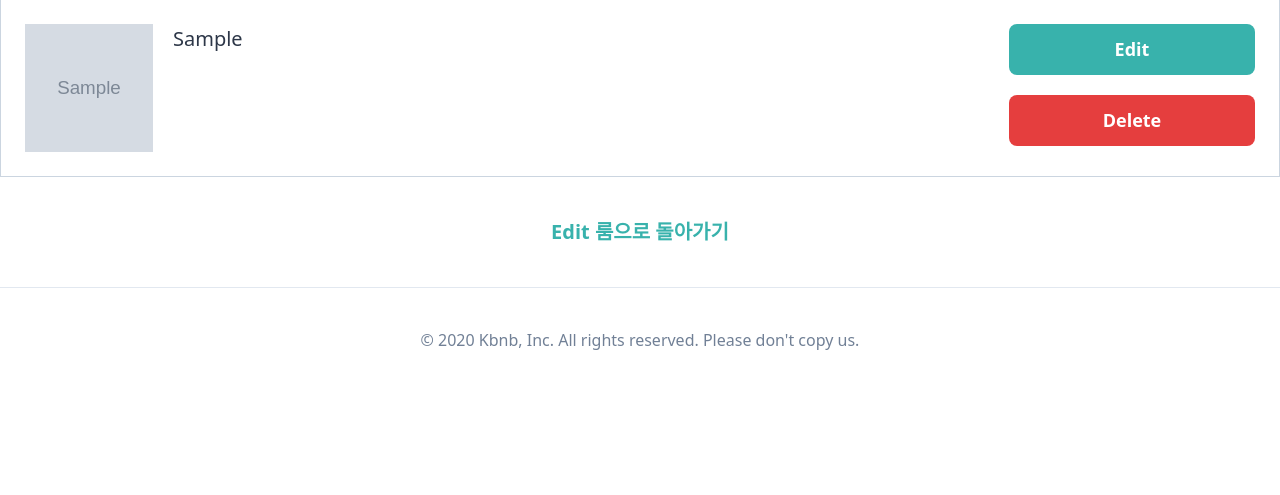
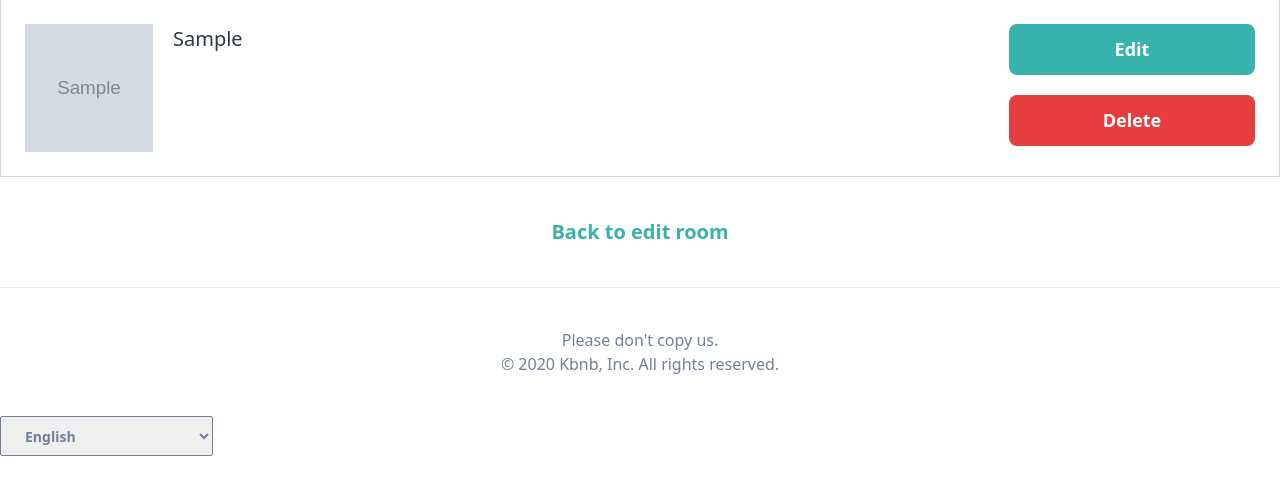
Before and after one commit to kih1024/airbnb_clone, a Django app: page /rooms/1/photos/ in a window 1280 px wide. Shown: the part 228-723 px from the top of the page. Run offline with Django 3.2, Linux system fonts and the light colour scheme; a user stored in the database is signed in; tables that the repository leaves empty hold one stand-in row (values such as "Sample post"); grey boxes marked "Sample" are stand-in pictures; some libraries are stand-ins or nearby versions.

Commit message:
번역 기능 추가

```diff
--- a/rooms/views.py
+++ b/rooms/views.py
@@ -147,10 +147,10 @@ def delete_photo(request, room_pk, photo_pk):
     try:
         room = models.Room.objects.get(pk=room_pk)
         if room.host.pk != user.pk:
-            messages.error(request, "해당 사진을 삭제할 수 없습니다.")
+            messages.error(request, "The picture cannot be deleted.")
         else:
             models.Photo.objects.filter(pk=photo_pk).delete()
-            messages.success(request, "사진 삭제 완료.")
+            messages.success(request, "Deletion completed.")
         return redirect(reverse("rooms:photos", kwargs={"pk": room_pk}))
     except models.Room.DoesNotExist:
         return redirect(reverse("core:home"))
@@ -161,7 +161,7 @@ class EditPhotoView(user_mixins.LoggedInOnlyView, SuccessMessageMixin, UpdateVie
     model = models.Photo
     template_name = "rooms/photo_edit.html"
     pk_url_kwarg = "photo_pk"
-    success_message = "사진 업데이트 완료"
+    success_message = "Photo update complete"
     fields = ("caption",)
 
     def get_success_url(self):
@@ -179,7 +179,7 @@ class AddPhotoView(user_mixins.LoggedInOnlyView, FormView):
         pk = self.kwargs.get("pk")
         # 방의 pk를 넘겨줌
         form.save(pk)
-        messages.success(self.request, "사진 업로드 완료")
+        messages.success(self.request, "Photo upload complete")
         return redirect(reverse("rooms:photos", kwargs={"pk": pk}))
 
 class CreateRoomView(user_mixins.LoggedInOnlyView, FormView):
@@ -194,5 +194,5 @@ class CreateRoomView(user_mixins.LoggedInOnlyView, FormView):
         room.save()
         # save_m2m() 함수는 데이터를 데이터베이스에 save해야만 사용할 수 있음.
         form.save_m2m()
-        messages.success(self.request, "방 업로드 완료")
+        messages.success(self.request, "Room upload complete")
         return redirect(reverse("rooms:detail", kwargs={"pk":room.pk}))
--- a/templates/base.html
+++ b/templates/base.html
@@ -1,4 +1,4 @@
-{% load static %}
+{% load static i18n %}
 <!DOCTYPE html>
 <html lang="en">
   <head>
@@ -18,7 +18,7 @@
         </a>
         {% block search-bar %}
         <form method = "get" action="{% url "rooms:search" %}" class="w-9/12">
-          <input class="search-box border font-medium placeholder-gray-600 px-5 py-2 rounded-sm w-64 shadow-md hover:shadow-lg focus:outline-none w-full" name="city" placeholder="Search by City" />
+          <input class="search-box border font-medium placeholder-gray-600 px-5 py-2 rounded-sm w-64 shadow-md hover:shadow-lg focus:outline-none w-full" name="city" placeholder="{% trans "Search by City" %}" />
         </form>
         {% endblock search-bar %}
       </div>
@@ -26,5 +26,14 @@
     </header>
     {% block content %}{% endblock content %}
     {% include "partials/footer.html" %}
+    <script>
+        const langSelect = document.getElementById("js-lang");
+        const handleLangChange = () => {
+            const selected = langSelect.value;
+            console.log(selected)
+            fetch(`{% url 'users:switch-language' %}?lang=${selected}`).then(() => window.location.reload());
+        }
+        langSelect.addEventListener("change", handleLangChange);
+    </script>
   </body>
 </html>
--- a/templates/partials/footer.html
+++ b/templates/partials/footer.html
@@ -1,3 +1,26 @@
+{% load i18n %}
+
 <footer class="container mx-auto text-center py-10 border-t font-medium text-gray-600">
-    &copy; 2020 Kbnb, Inc. All rights reserved. Please don't copy us.
+    <div class="flex flex-col">
+    <span>
+        {% trans "Please don't copy us." %}
+
+    </span>
+    <span>&copy; 2020 Kbnb, Inc. {% trans "All rights reserved." %}</span>
+    </div>
+    <div class="mt-10 flex">
+        {% get_current_language as LANGUAGE_CODE %}
+        <select class="w-1/6 h-10 text-sm" id="js-lang">
+            <option value="en"
+                {% if LANGUAGE_CODE == 'en' %}
+                selected
+                {% endif %}
+            >English</option>
+            <option value="ko"
+                {% if LANGUAGE_CODE == 'ko' %}
+                    selected
+                {% endif %}
+            >Korean</option>
+        </select>
+    </div>
 </footer>
--- a/templates/rooms/room_list.html
+++ b/templates/rooms/room_list.html
@@ -1,5 +1,5 @@
 {% extends "base.html" %}
-
+{% load i18n %}
 {% block page_title %}
     Home
 {% endblock page_title %}
@@ -21,7 +21,9 @@
                     <i class="fas fa-arrow-left fa-lg"></i>
                 </a>
             {% endif %}
-            <span class="mx-3 font-medium text-lg">{{page_obj.number}} of {{page_obj.paginator.num_pages}}</span>
+            <span class="mx-3 font-medium text-lg">
+                {% blocktrans with current_page=page_obj.number total_pages=page_obj.paginator.num_pages %}Page {{current_page}} of {{total_pages}}{% endblocktrans %}
+            </span>
             {% if page_obj.has_next %}
                 <a href="?page={{page_obj.next_page_number}}" class="text-teal-500">
                     <i class="fas fa-arrow-right fa-lg"></i>
--- a/templates/rooms/room_photos.html
+++ b/templates/rooms/room_photos.html
@@ -32,7 +32,7 @@
         {% endfor %}
 
         <div class="flex justify-center mt-5">
-            <a href="{{room.get_absolute_url}}edit" class="text-teal-500 font-semibold text-xl">Edit 룸으로 돌아가기</a>
+            <a href="{{room.get_absolute_url}}edit" class="text-teal-500 font-semibold text-xl">Back to edit room</a>
 
         </div>
 
--- a/templates/users/login.html
+++ b/templates/users/login.html
@@ -16,8 +16,8 @@
         {% include 'mixins/auth/auth_form.html' with form=form cta="Log in" %}
 
         <div class="mt-5">
-            <span class="mr-2">계정이 없으신가요?</span>
-            <a href="{% url 'users:signup' %}" class="text-teal-500 font-semibold">회원가입</a>
+            <span class="mr-2">Don't have an account?</span>
+            <a href="{% url 'users:signup' %}" class="text-teal-500 font-semibold">Sign up</a>
         </div>
     </div>
 
--- a/templates/users/signup.html
+++ b/templates/users/signup.html
@@ -16,8 +16,8 @@
         {% include 'mixins/auth/auth_form.html' with form=form cta="Sign up" %}
 
         <div class="mt-5">
-            <span class="mr-2">계정이 있으신가요?</span>
-            <a href="{% url 'users:login' %}" class="text-teal-500 font-semibold">로그인</a>
+            <span class="mr-2">Do you have an account?</span>
+            <a href="{% url 'users:login' %}" class="text-teal-500 font-semibold">Log in</a>
         </div>
     </div>
 {% endblock content %}
--- a/templates/users/update-profile.html
+++ b/templates/users/update-profile.html
@@ -15,7 +15,7 @@
         {% include 'mixins/auth/auth_form.html' with form=form cta="Update Profile" %}
         {% if object.login_method == "email" %}
             <div class="mt-5">
-                <a href="{% url 'users:password' %}" class="text-teal-500 font-semibold">비밀번호 변경</a>
+                <a href="{% url 'users:password' %}" class="text-teal-500 font-semibold">Change Password</a>
             </div>
         {% endif %}
 
--- a/users/mixins.py
+++ b/users/mixins.py
@@ -1,5 +1,6 @@
 from django.contrib import messages
 from django.urls import reverse_lazy
+from django.utils.translation import gettext_lazy as _
 from django.shortcuts import redirect, reverse
 from django.contrib.auth.mixins import UserPassesTestMixin, LoginRequiredMixin
 
@@ -11,7 +12,7 @@ class EmailLoginOnlyView(UserPassesTestMixin):
 
     # test func라 false를 리턴하면 아래 핸들러를 실행
     def handle_no_permission(self):
-        messages.error(self.request, "다른 회원으로는 접근할 수 없습니다.")
+        messages.error(self.request, _("Can't go there"))
         return redirect(reverse("core:home"))
 
 class LoggedOutOnlyView(UserPassesTestMixin):
@@ -21,7 +22,7 @@ class LoggedOutOnlyView(UserPassesTestMixin):
 
     # test func라 false를 리턴하면 아래 핸들러를 실행
     def handle_no_permission(self):
-        messages.error(self.request, "로그인 상태로 접속할 수 없습니다!")
+        messages.error(self.request, _("Can't go there!"))
         return redirect(reverse("core:home"))
 
 class LoggedInOnlyView(LoginRequiredMixin):
--- a/users/models.py
+++ b/users/models.py
@@ -1,4 +1,5 @@
 import uuid
+from django.utils.translation import gettext_lazy as _
 from django.conf import settings
 from django.contrib.auth.models import AbstractUser
 from django.db import models
@@ -29,17 +30,17 @@ class User(AbstractUser):
     CURRENCY_KRW = "krw"
 
     GENDER_CHOICES = (
-        (GENDER_MALE, "Male"),
-        (GENDER_FEMALE, "Female"),
-        (GENDER_OTHER, "Other"),
+        (GENDER_MALE, _("Male")),
+        (GENDER_FEMALE, _("Female")),
+        (GENDER_OTHER, _("Other")),
     )
     CURRENCY_CHOICES = (
         (CURRENCY_USD, "Usd"),
         (CURRENCY_KRW, "Krw"),
     )
     LANGUAGE_CHOICES = (
-        (LANGUAGE_ENGLISH, "English"),
-        (LANGUAGE_KOREAN, "Korean"),
+        (LANGUAGE_ENGLISH, _("English")),
+        (LANGUAGE_KOREAN, _("Korean")),
     )
 
     LOGIN_EMAIL = "email"
@@ -51,12 +52,18 @@ class User(AbstractUser):
         (LOGIN_GITHUB, "Github"),
         (LOGIN_KAKAO, "Kakao"),
     )
-    bio = models.TextField(blank=True)
+    bio = models.TextField(_("bio"), blank=True)
     avatar = models.ImageField(upload_to="avatars", blank=True)
-    gender = models.CharField(choices=GENDER_CHOICES, max_length=10, blank=True)
+    gender = models.CharField(
+        _("gender"), choices=GENDER_CHOICES, max_length=10, blank=True
+    )
     birthdate = models.DateField(blank=True, null=True)
     language = models.CharField(
-        choices=LANGUAGE_CHOICES, max_length=2, blank=True, default=LANGUAGE_KOREAN
+        _("language"),
+        choices=LANGUAGE_CHOICES,
+        max_length=2,
+        blank=True,
+        default=LANGUAGE_KOREAN,
     )
     currency = models.CharField(
         choices=CURRENCY_CHOICES, max_length=3, blank=True, default=CURRENCY_KRW
@@ -80,7 +87,7 @@ class User(AbstractUser):
                 "emails/verify_email.html", {"secret": secret}
             )
             send_mail(
-                "Verify Airbnb Account",
+                _("Verify Airbnb Account"),
                 strip_tags(html_message),
                 settings.EMAIL_FROM,
                 [self.email],
```
Also changed, not shown: users/views.py (+17 -5 lines).
